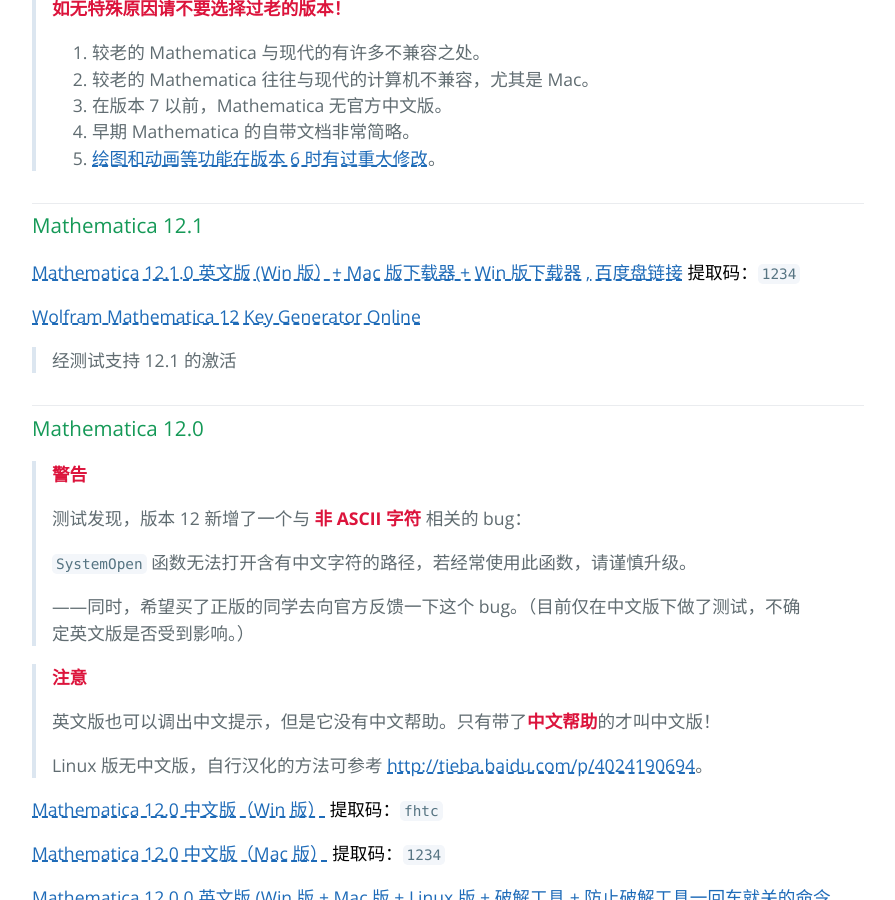
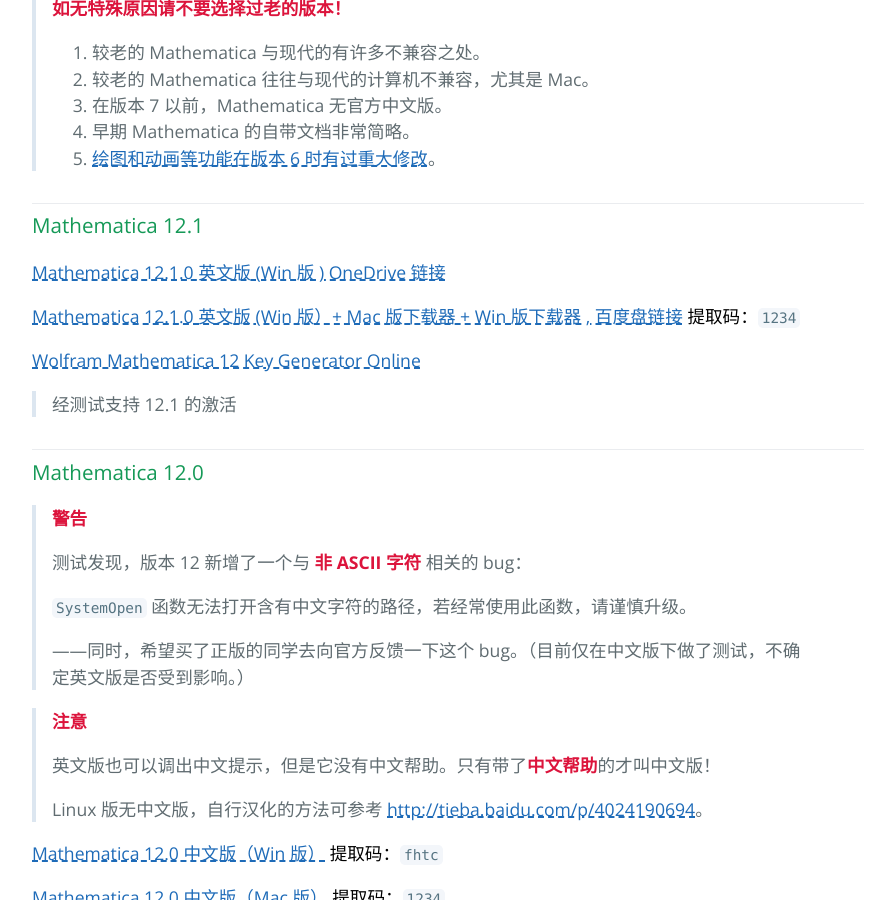
Before and after one commit to TieBaMma/InstallTutorial, a Jekyll site: the page built from index.md, in a window 1280 px wide and 900 px high, scrolled down 2049 px. Shown: the whole window, without its empty margins (192-1087 px from the left). Built offline with Jekyll 4.4.1, drawn with Linux system fonts in a browser that asks for light colours.

Commit message:
add OneDrive link

```diff
--- a/index.md
+++ b/index.md
@@ -75,6 +75,8 @@
 > 5. [绘图和动画等功能在版本 6 时有过重大修改](https://note.youdao.com/noteshare?id=0c2719208239696d61182199327bd38c)。
 
 ### Mathematica 12.1
+
+[Mathematica 12.1.0 英文版 (Win 版 ) OneDrive 链接](http://wxyh.233baidu.com/yunpan/?/software/mma12.1 英文/)
 
 [Mathematica 12.1.0 英文版 (Win 版）+ Mac 版下载器 + Win 版下载器 , 百度盘链接](https://pan.baidu.com/s/1d8mwxiEFqNI7JO_-c8smyg) 提取码：`1234`
 
```
